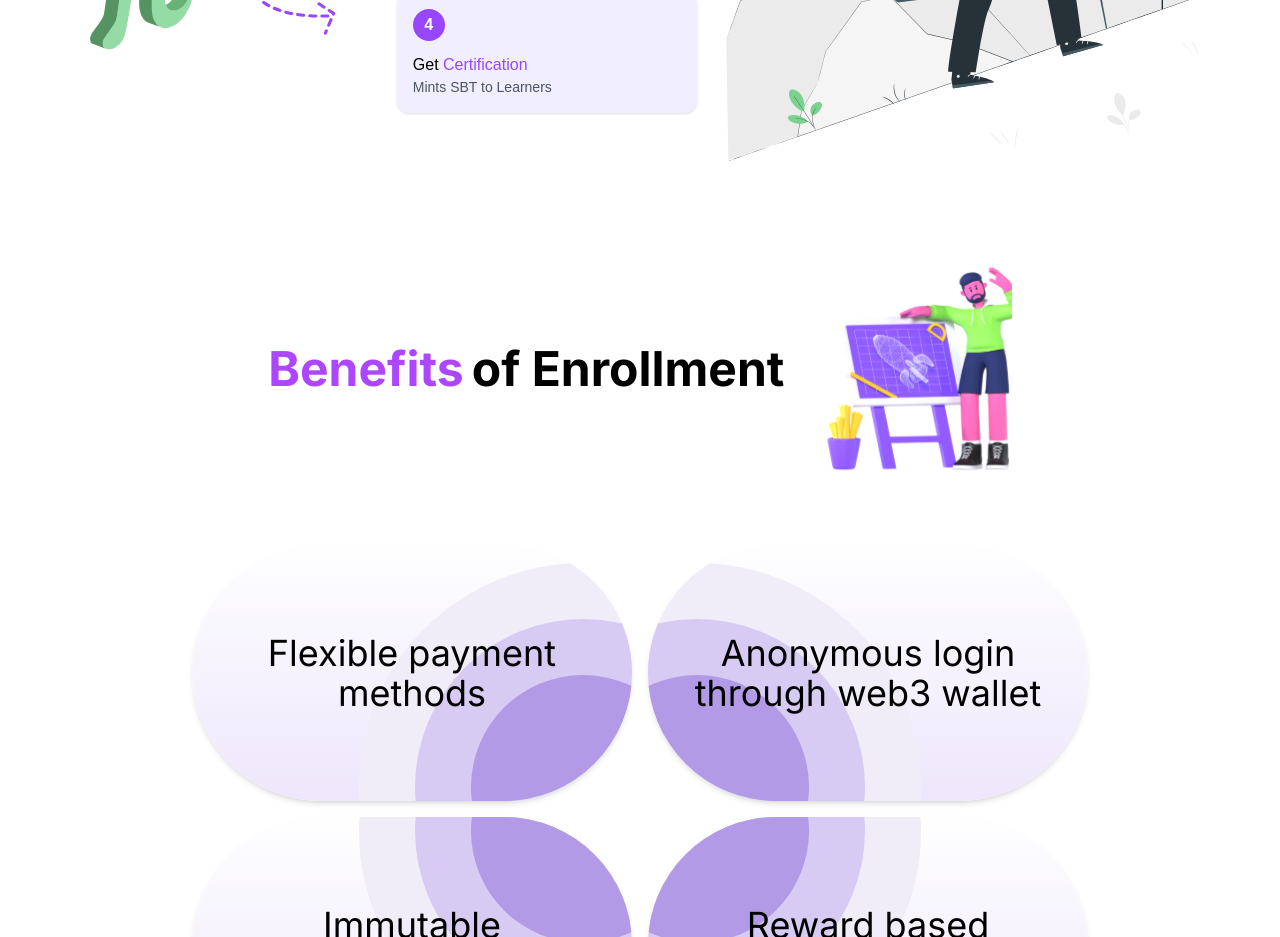
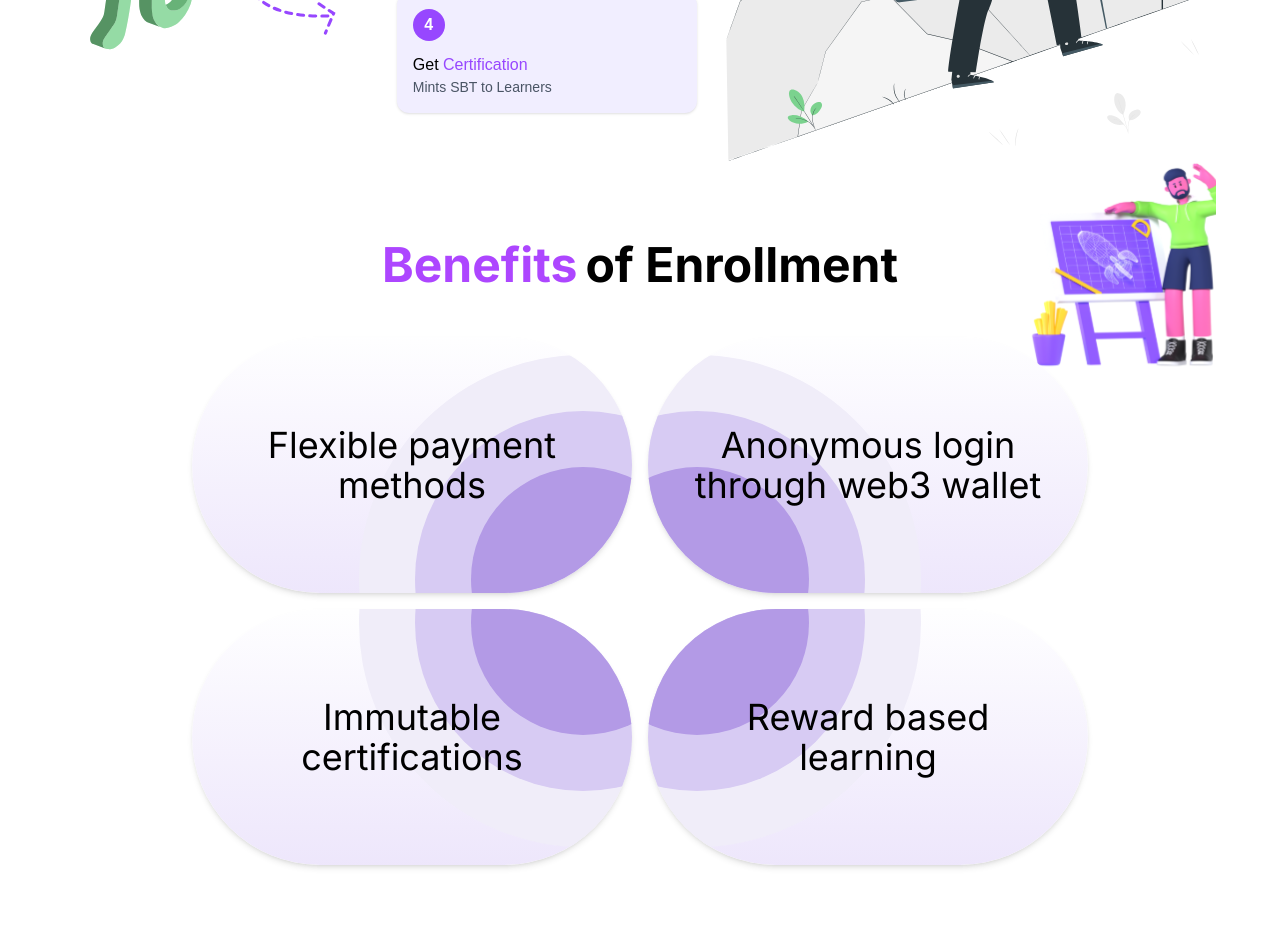
Before and after one commit to sagajax/LearnLed, a React (Vite) app: page / in a window 1280 px wide. Shown: the part 1880-2817 px from the top of the page. Built offline with nearby package versions, Linux system fonts and the light colour scheme; a web font is replaced by a local one.

Commit message:
benfits enroll centre alignment done

```diff
--- a/src/components/Section.jsx
+++ b/src/components/Section.jsx
@@ -1,7 +1,6 @@
 import { useState, useEffect } from "react";
 import ele from "/ele.svg";
 import Circles from "./Circles";
-// Remove the next/font import since we're using standard React
 
 export default function BenefitsSection() {
   const [isLoaded, setIsLoaded] = useState(false);
@@ -13,9 +12,10 @@ export default function BenefitsSection() {
   // Add the Inter font using useEffect to inject it into the document head
   useEffect(() => {
     // Add Google Fonts link to document head
-    const link = document.createElement('link');
-    link.href = 'https://fonts.googleapis.com/css2?family=Inter:wght@400;500;600;700&display=swap';
-    link.rel = 'stylesheet';
+    const link = document.createElement("link");
+    link.href =
+      "https://fonts.googleapis.com/css2?family=Inter:wght@400;500;600;700&display=swap";
+    link.rel = "stylesheet";
     document.head.appendChild(link);
 
     return () => {
@@ -27,20 +27,18 @@ export default function BenefitsSection() {
   return (
     <div className="bg-white p-2 mb-8 sm:mb-15 sm:p-4 md:p-8">
       <div className="max-w-6xl mx-auto">
-        {/* Header Section */}
-        <div className="flex sm:flex-row justify-center items-center mb-4 sm:mb-6 md:mb-12">
-          <div className="flex flex-col items-center">
-            <h1 className="font-['Inter'] text-2xl sm:text-3xl md:text-5xl font-bold flex flex-wrap justify-center text-center">
+        {/* Header Section - Truly centered title with image to the right */}
+        <div className="flex mb-4 sm:mb-6 md:mb-12 relative">
+          {/* Absolute center title */}
+          <div className="w-full flex justify-center items-center">
+            <h1 className="font-['Inter'] text-2xl sm:text-3xl md:text-5xl font-bold">
               <span className="text-purple-500">Benefits</span>
               <span className="text-black ml-2">of Enrollment</span>
             </h1>
           </div>
-          <div className="sm:ml-4 sm:mt-0">
-            <img
-              src={ele}
-              alt="Illustration"
-              className="h-16 sm:h-32 md:h-64"
-            />
+          {/* Image positioned at the right */}
+          <div className="absolute right-0 top-1/2 transform -translate-y-1/2">
+            <img src={ele} alt="Illustration" className="h-16 sm:h-32 md:h-64" />
           </div>
         </div>
 
```
